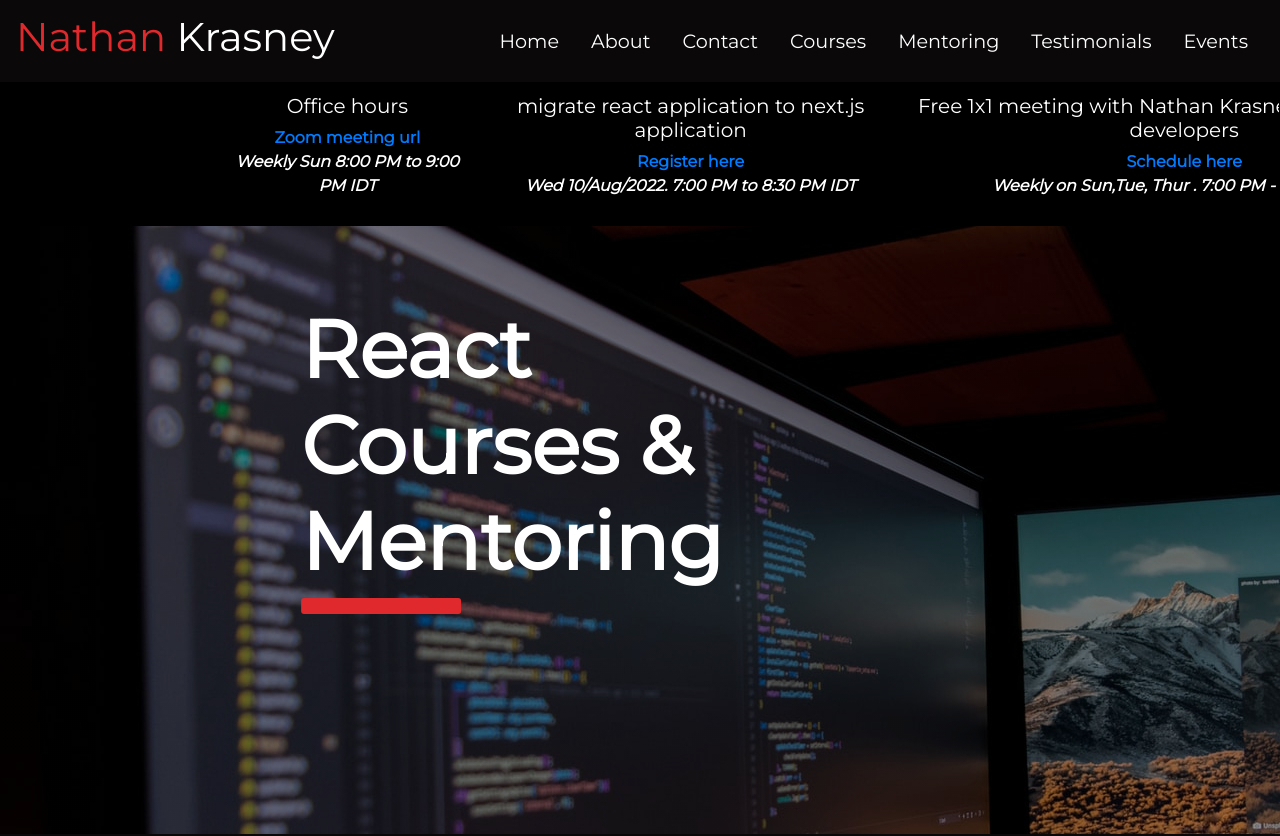
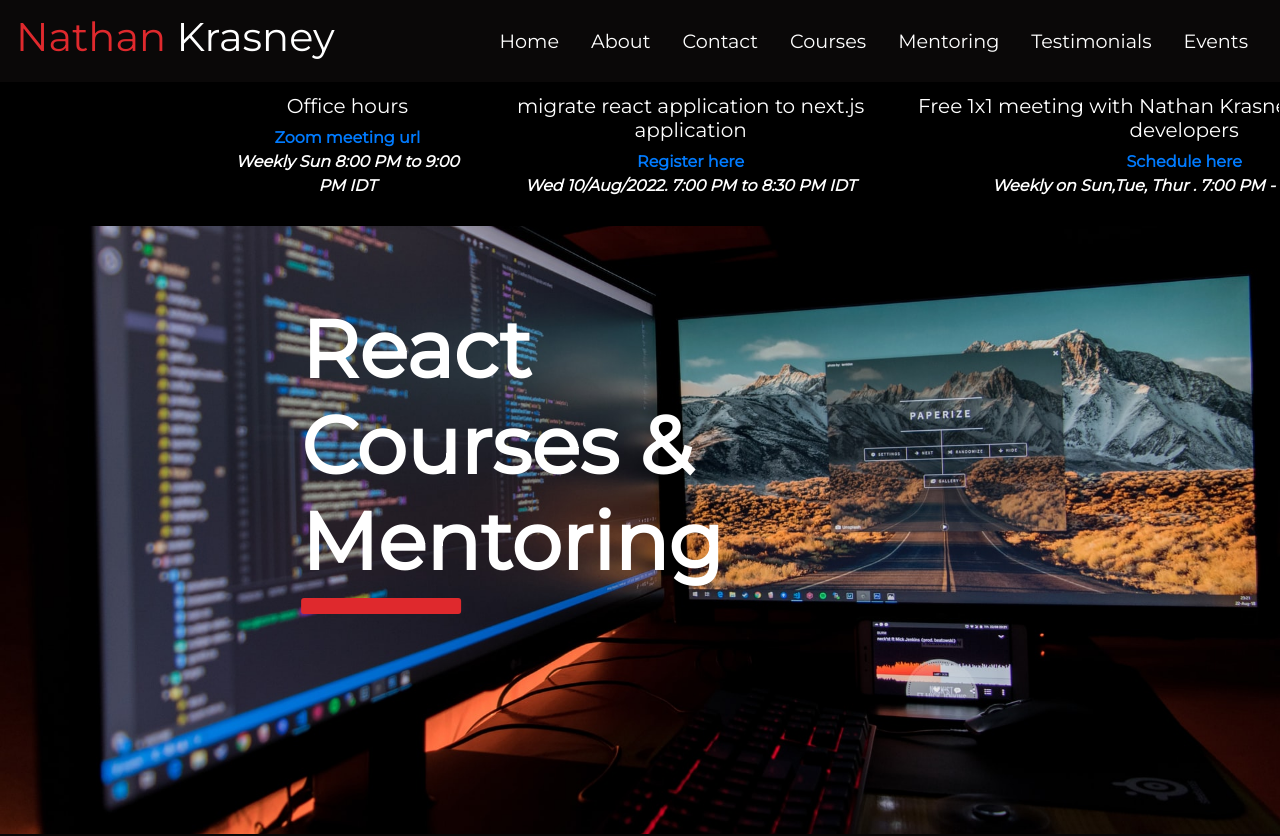
Before and after one commit to NathanKr/pass-2-tei-course-react-to-next-private, a Next.js app: page / in a window 1280 px wide. Shown: the top 836 px of the page. Built offline with nearby package versions, Linux system fonts and the light colour scheme; no server answers.

Commit message:
Image in Home

```diff
--- a/pages/index.tsx
+++ b/pages/index.tsx
@@ -1,11 +1,18 @@
-import type { NextPage } from 'next'
-import Head from 'next/head';
-import EventsSlide from 'src/components/EventsSlide';
-import styles from 'styles/Home.module.css'
+import type { NextPage } from "next";
+import Head from "next/head";
+import Image from "next/image";
+import EventsSlide from "src/components/EventsSlide";
+import styles from "styles/Home.module.css";
 
 const Home: NextPage = () => {
   return (
     <div className={styles.Home}>
+      <Image
+        src="/images/main-pic-2.jpg"
+        alt="main-pic"
+        layout="fill"
+        objectFit="cover"
+      />
       <Head>
         <title>Nathan Krasney | React Courses & Mentoring</title>
         <meta
@@ -22,6 +29,6 @@ const Home: NextPage = () => {
       </div>
     </div>
   );
-}
+};
 
-export default Home
+export default Home;
--- a/styles/Home.module.css
+++ b/styles/Home.module.css
@@ -3,13 +3,12 @@
     min-height: var(--bottom-footer);
     display: flex;
     align-items: center;
-    position: relative;
-    background: linear-gradient(
+    /* background: linear-gradient(
         to right,
         rgba(0, 0, 0, 0.39),
         rgba(0, 0, 0, 0.39)
       ),
-      url("/images/main-pic-2.jpg");
+      url("/images/main-pic-2.jpg"); */
   }
 
   .Home_primary {
```
